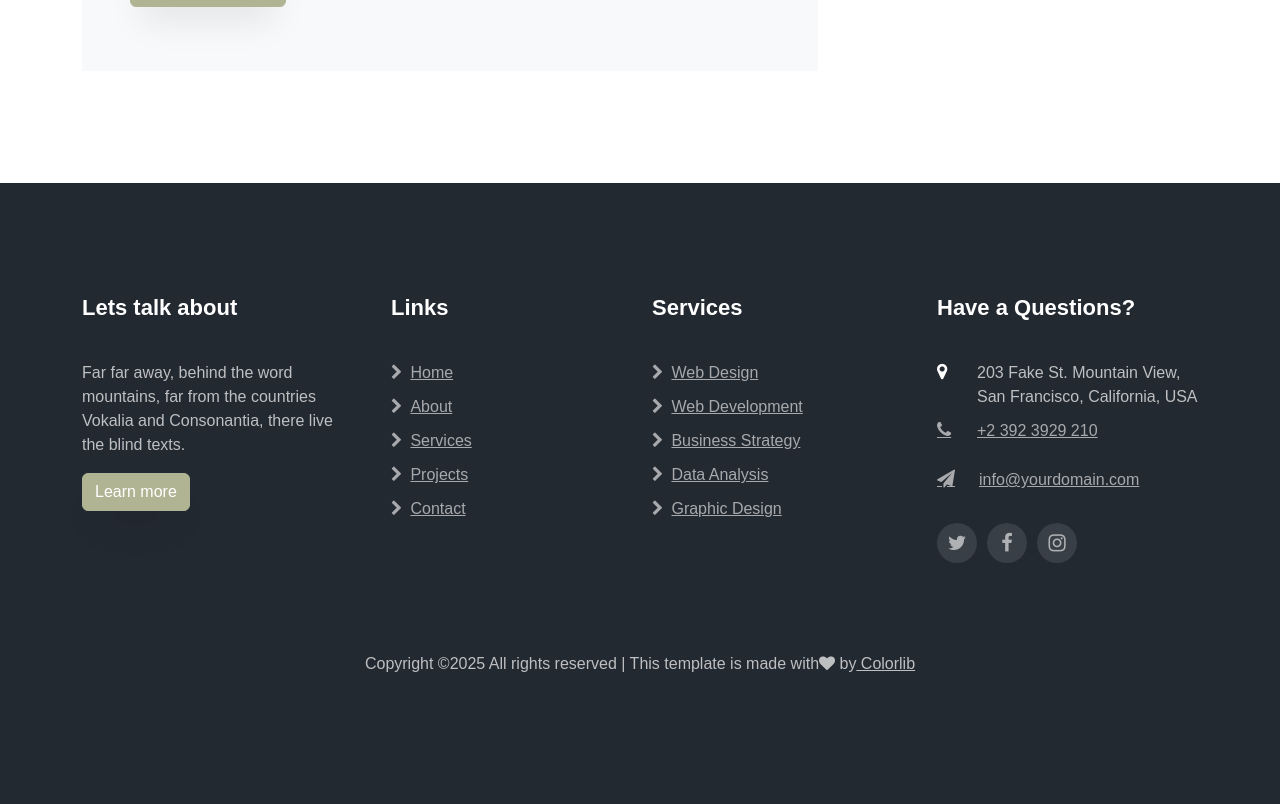
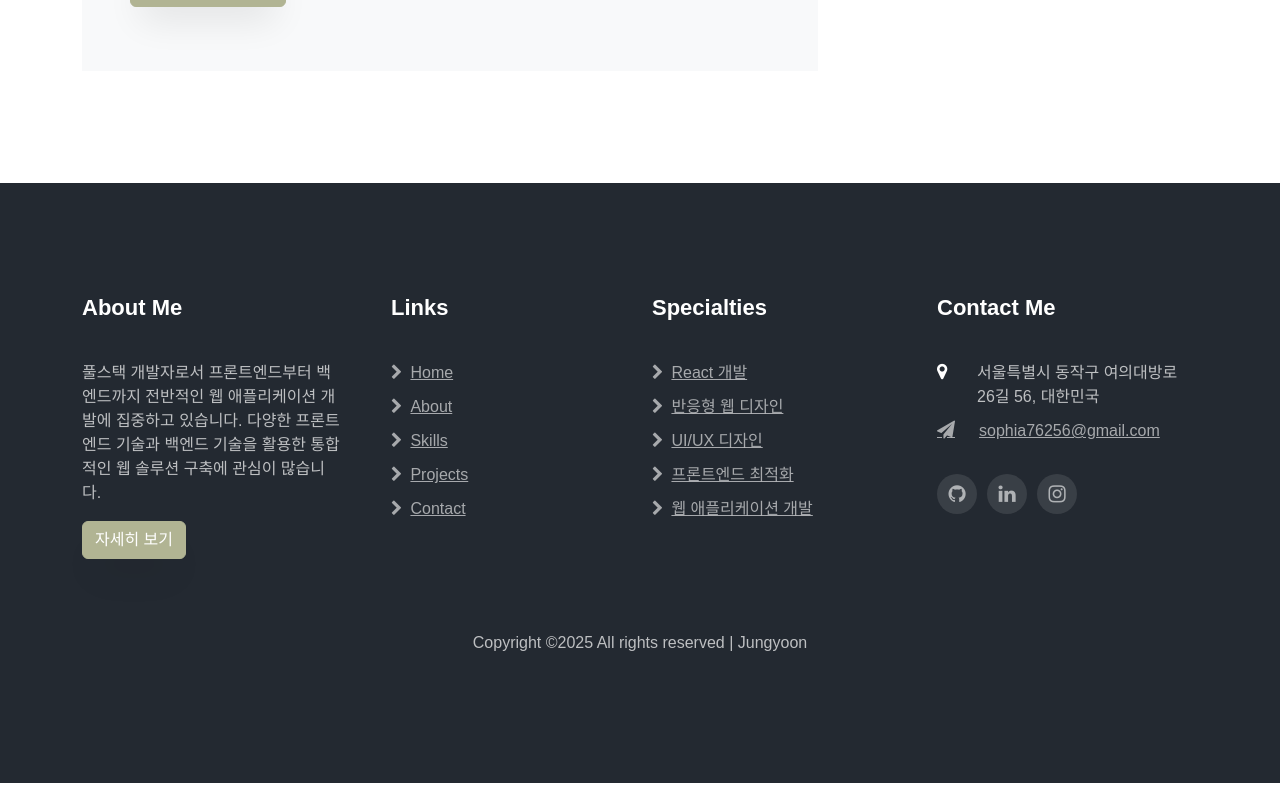
Before and after one commit to jungyoonn/portfolio, a React (Create React App) app: page /portfolio/1 in a window 1280 px wide. Shown: the part 3608-4412 px from the top of the page. After the commit the page ends 4391 px from the top, so only its background shows below. Built offline with nearby package versions, Linux system fonts and the light colour scheme.

Commit message:
소개랑 링크 연결 수정, 좀 더 보완 필요

```diff
--- a/src/components/layout/Footer.jsx
+++ b/src/components/layout/Footer.jsx
@@ -1,8 +1,21 @@
 import React from 'react';
-import { Link } from 'react-router-dom';
+import { useLocation } from 'react-router-dom';
 
 const Footer = () => {
   const currentYear = new Date().getFullYear();
+  const location = useLocation();
+
+  // 현재 경로가 홈 페이지인지 확인
+  const isHomePage = location.pathname === '/';
+
+  // 링크 클릭 시 해당 섹션으로 스크롤하는 함수
+  const scrollToSection = (e, sectionId) => {
+    e.preventDefault();
+    const section = document.getElementById(sectionId);
+    if (section) {
+      section.scrollIntoView({ behavior: 'smooth' });
+    }
+  };
 
   return (
     <footer className="ftco-footer ftco-section">
@@ -10,62 +23,72 @@ const Footer = () => {
         <div className="row mb-5">
           <div className="col-md">
             <div className="ftco-footer-widget mb-4">
-              <h2 className="ftco-heading-2">Lets talk about</h2>
-              <p>Far far away, behind the word mountains, far from the countries Vokalia and Consonantia, there live the blind texts.</p>
-              <p><a href="#" className="btn btn-primary">Learn more</a></p>
+              <h2 className="ftco-heading-2">About Me</h2>
+              <p>풀스택 개발자로서 프론트엔드부터 백엔드까지 전반적인 웹 애플리케이션 개발에 집중하고 있습니다. 다양한 프론트엔드 기술과 백엔드 기술을 활용한 통합적인 웹 솔루션 구축에 관심이 많습니다.</p>
+              {isHomePage ? (
+                <p><a href="#about-section" onClick={(e) => scrollToSection(e, 'about-section')} className="btn btn-primary">자세히 보기</a></p>
+              ) : (
+                <p><a href="/#about-section" className="btn btn-primary">자세히 보기</a></p>
+              )}
             </div>
           </div>
           <div className="col-md">
             <div className="ftco-footer-widget mb-4 ml-md-4">
               <h2 className="ftco-heading-2">Links</h2>
               <ul className="list-unstyled">
-                <li><Link to="/#home-section"><span className="fa fa-chevron-right mr-2"></span>Home</Link></li>
-                <li><Link to="/#about-section"><span className="fa fa-chevron-right mr-2"></span>About</Link></li>
-                <li><Link to="/#services-section"><span className="fa fa-chevron-right mr-2"></span>Services</Link></li>
-                <li><Link to="/#projects-section"><span className="fa fa-chevron-right mr-2"></span>Projects</Link></li>
-                <li><Link to="/#contact-section"><span className="fa fa-chevron-right mr-2"></span>Contact</Link></li>
+                {isHomePage ? (
+                  <>
+                    <li><a href="#home-section" onClick={(e) => scrollToSection(e, 'home-section')}><span className="fa fa-chevron-right mr-2"></span>Home</a></li>
+                    <li><a href="#about-section" onClick={(e) => scrollToSection(e, 'about-section')}><span className="fa fa-chevron-right mr-2"></span>About</a></li>
+                    <li><a href="#skills-section" onClick={(e) => scrollToSection(e, 'skills-section')}><span className="fa fa-chevron-right mr-2"></span>Skills</a></li>
+                    <li><a href="#projects-section" onClick={(e) => scrollToSection(e, 'projects-section')}><span className="fa fa-chevron-right mr-2"></span>Projects</a></li>
+                    <li><a href="#contact-section" onClick={(e) => scrollToSection(e, 'contact-section')}><span className="fa fa-chevron-right mr-2"></span>Contact</a></li>
+                  </>
+                ) : (
+                  <>
+                    <li><a href="/#home-section"><span className="fa fa-chevron-right mr-2"></span>Home</a></li>
+                    <li><a href="/#about-section"><span className="fa fa-chevron-right mr-2"></span>About</a></li>
+                    <li><a href="/#skills-section"><span className="fa fa-chevron-right mr-2"></span>Skills</a></li>
+                    <li><a href="/#projects-section"><span className="fa fa-chevron-right mr-2"></span>Projects</a></li>
+                    <li><a href="/#contact-section"><span className="fa fa-chevron-right mr-2"></span>Contact</a></li>
+                  </>
+                )}
               </ul>
             </div>
           </div>
           <div className="col-md">
             <div className="ftco-footer-widget mb-4">
-              <h2 className="ftco-heading-2">Services</h2>
+              <h2 className="ftco-heading-2">Specialties</h2>
               <ul className="list-unstyled">
-                <li><a href="#"><span className="fa fa-chevron-right mr-2"></span>Web Design</a></li>
-                <li><a href="#"><span className="fa fa-chevron-right mr-2"></span>Web Development</a></li>
-                <li><a href="#"><span className="fa fa-chevron-right mr-2"></span>Business Strategy</a></li>
-                <li><a href="#"><span className="fa fa-chevron-right mr-2"></span>Data Analysis</a></li>
-                <li><a href="#"><span className="fa fa-chevron-right mr-2"></span>Graphic Design</a></li>
+                <li><a href="#skills-section" onClick={(e) => isHomePage ? scrollToSection(e, 'skills-section') : null}><span className="fa fa-chevron-right mr-2"></span>React 개발</a></li>
+                <li><a href="#skills-section" onClick={(e) => isHomePage ? scrollToSection(e, 'skills-section') : null}><span className="fa fa-chevron-right mr-2"></span>반응형 웹 디자인</a></li>
+                <li><a href="#skills-section" onClick={(e) => isHomePage ? scrollToSection(e, 'skills-section') : null}><span className="fa fa-chevron-right mr-2"></span>UI/UX 디자인</a></li>
+                <li><a href="#skills-section" onClick={(e) => isHomePage ? scrollToSection(e, 'skills-section') : null}><span className="fa fa-chevron-right mr-2"></span>프론트엔드 최적화</a></li>
+                <li><a href="#skills-section" onClick={(e) => isHomePage ? scrollToSection(e, 'skills-section') : null}><span className="fa fa-chevron-right mr-2"></span>웹 애플리케이션 개발</a></li>
               </ul>
             </div>
           </div>
           <div className="col-md">
             <div className="ftco-footer-widget mb-4">
-              <h2 className="ftco-heading-2">Have a Questions?</h2>
+              <h2 className="ftco-heading-2">Contact Me</h2>
               <div className="block-23 mb-3">
                 <ul>
                   <li>
                     <span className="icon fa fa-map-marker"></span>
-                    <span className="text">203 Fake St. Mountain View, San Francisco, California, USA</span>
+                    <span className="text">서울특별시 동작구 여의대방로 26길 56, 대한민국</span>
                   </li>
                   <li>
-                    <a href="#">
-                      <span className="icon fa fa-phone"></span>
-                      <span className="text">+2 392 3929 210</span>
-                    </a>
-                  </li>
-                  <li>
-                    <a href="#">
+                    <a href="mailto:sophia76256@gmail.com">
                       <span className="icon fa fa-paper-plane pr-4"></span>
-                      <span className="text">info@yourdomain.com</span>
+                      <span className="text">sophia76256@gmail.com</span>
                     </a>
                   </li>
                 </ul>
               </div>
               <ul className="ftco-footer-social list-unstyled mt-2">
-                <li className="ftco-animate"><a href="#"><span className="fa fa-twitter"></span></a></li>
-                <li className="ftco-animate"><a href="#"><span className="fa fa-facebook"></span></a></li>
-                <li className="ftco-animate"><a href="#"><span className="fa fa-instagram"></span></a></li>
+                <li className="ftco-animate"><a href="https://github.com/jungyoonn" target="_blank" rel="noopener noreferrer"><span className="fa fa-github"></span></a></li>
+                <li className="ftco-animate"><a href="https://linkedin.com/in/yourusername" target="_blank" rel="noopener noreferrer"><span className="fa fa-linkedin"></span></a></li>
+                <li className="ftco-animate"><a href="https://instagram.com/yourusername" target="_blank" rel="noopener noreferrer"><span className="fa fa-instagram"></span></a></li>
               </ul>
             </div>
           </div>
@@ -73,9 +96,7 @@ const Footer = () => {
         <div className="row">
           <div className="col-md-12 text-center">
             <p>
-              Copyright &copy;{currentYear} All rights reserved | This template is made with
-              <i className="fa fa-heart" aria-hidden="true"></i> by
-              <a href="https://colorlib.com" target="_blank" rel="noopener noreferrer"> Colorlib</a>
+              Copyright &copy;{currentYear} All rights reserved | Jungyoon
             </p>
           </div>
         </div>
```
